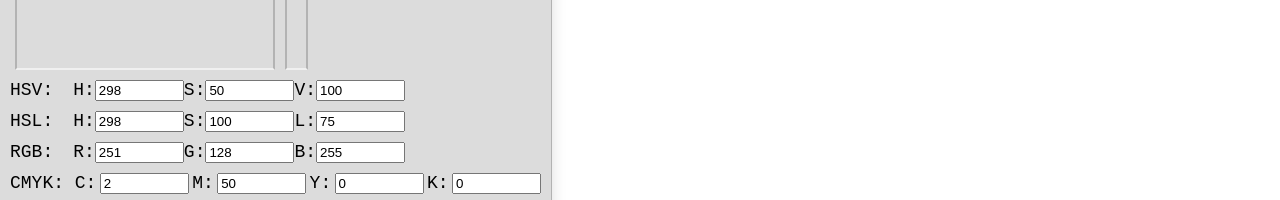
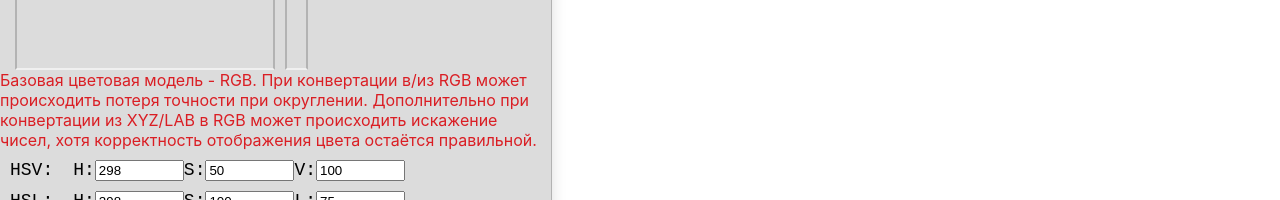
Before and after one commit to kakashaka/ColorExchange, a React (Create React App) app: page / in a window 1280 px wide. Shown: the part 269-469 px from the top of the page. Built offline with nearby package versions, Linux system fonts and the light colour scheme.

Commit message:
everything ready

```diff
--- a/src/App.js
+++ b/src/App.js
@@ -137,7 +137,7 @@ const storage = new Storage();
 
 const NumberInput = observer((props) => {
   const [value, setValue] = useState(props.value);
-
+  const [blurTimeoutId, setBlurTimeoutId] = useState();
   const inputRef = useRef();
 
   const [sliderCoordinates, setSliderCoordinates] = useState();
@@ -150,12 +150,20 @@ const NumberInput = observer((props) => {
         const inputCoordinates = inputRef.current.getBoundingClientRect();
         setSliderCoordinates({
           x: inputCoordinates.x - 30,
-          y: inputCoordinates.y + 20,
+          y: inputCoordinates.y + 25,
         });
+        if (blurTimeoutId) {
+          clearTimeout(blurTimeoutId);
+          setBlurTimeoutId(null);
+        }
       }}
       onBlur={() => {
-        window.inputRef = inputRef;
-        // setSliderCoordinates(null);
+        setBlurTimeoutId(
+          setTimeout(() => {
+            setSliderCoordinates(null);
+          }, 100)
+        );
+
         const formattedValue = Math.ceil(Number(value));
         if (formattedValue !== 0 && !formattedValue) {
           return;
@@ -363,8 +371,8 @@ const LABInputs = observer(() => {
       LAB: <span className="span">L:</span>
       <NumberInput
         size="8"
-        from={-128}
-        to={128}
+        from={0}
+        to={100}
         value={storage.lab.l}
         onChange={(l) => {
           storage.lab = { ...storage.lab, l: l };
@@ -374,7 +382,7 @@ const LABInputs = observer(() => {
       <NumberInput
         size="8"
         from={-128}
-        to={128}
+        to={127}
         value={storage.lab.a}
         onChange={(a) => {
           storage.lab = { ...storage.lab, a: a };
@@ -384,7 +392,7 @@ const LABInputs = observer(() => {
       <NumberInput
         size="8"
         from={-128}
-        to={128}
+        to={127}
         value={storage.lab.b}
         onChange={(b) => {
           storage.lab = { ...storage.lab, b: b };
@@ -474,6 +482,12 @@ const App = observer(() => {
             </div>
             <div className="heart"> </div>
           </div>
+          <div className="text">
+            Базовая цветовая модель - RGB. При конвертации в/из RGB может
+            происходить потеря точности при округлении. Дополнительно при
+            конвертации из XYZ/LAB в RGB может происходить искажение чисел, хотя
+            корректность отображения цвета остаётся правильной.
+          </div>
           <HSVInputs />
           <HSLInputs />
           <RGBInputs />
--- a/src/style.sass
+++ b/src/style.sass
@@ -145,3 +145,5 @@ body
     span
         background-color: white
         padding: 0
+.text
+    color: rgb(218,30,36)
```
